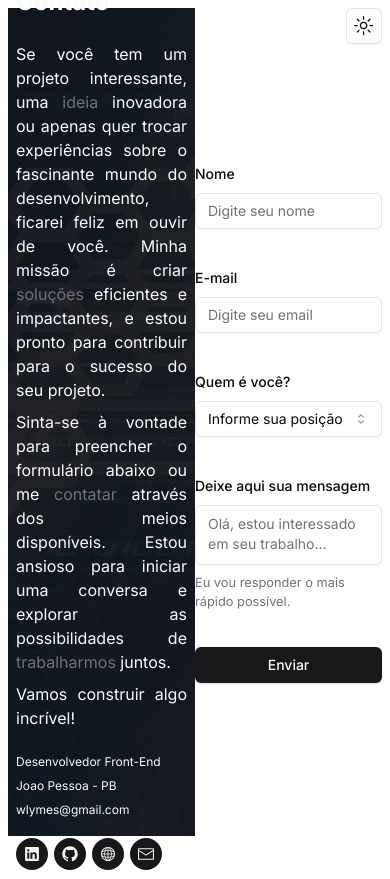
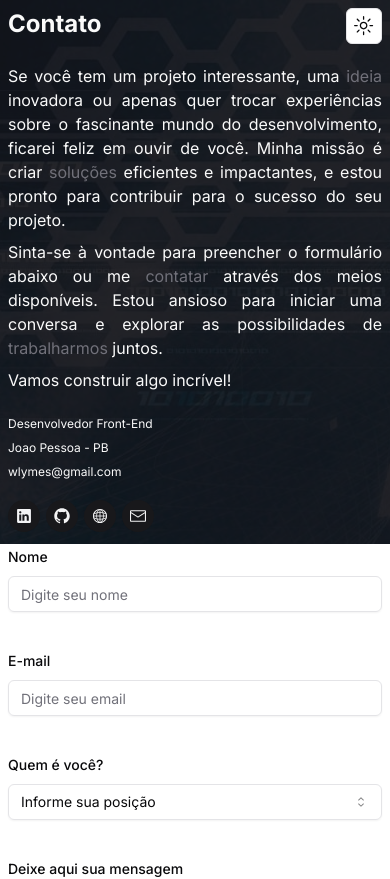
Before and after one commit to renovatt/resend-email-route-api, a Next.js app: page /contact in a window 390 px wide. Shown: the top 879 px of the page. Built offline with nearby package versions, Linux system fonts and the light colour scheme.

Commit message:
fix: few styles fixed

```diff
--- a/src/app/(main)/contact/page.tsx
+++ b/src/app/(main)/contact/page.tsx
@@ -4,19 +4,22 @@ import SidePage from "@/app/_components/SidePage"
 
 export default function Contact() {
   return (
-    <section className="p-2 w-screen h-screen flex items-center justify-center">
-      <div className="absolute right-2 top-2">
+    <section className="p-0 md:p-2 w-screen h-screen flex md:flex-row flex-col items-center justify-start md:justify-center">
+      <div className="md:flex w-full justify-end items-center hidden md:absolute right-2 top-2">
         <ModeToggle />
       </div>
-      <article className="w-1/2 relative h-full flex items-center justify-center flex-col space-y-4 bg-primary">
+      <article className="w-full md:w-1/2 relative h-full flex items-center justify-center flex-col bg-primary">
         <div style={{ backgroundImage: "url('/bg-contact.jpg')" }} className="bg-side opacity-50 dark:opacity-20 mix-blend-overlay dark:mix-blend-normal absolute h-full w-full bg-center bg-no-repeat inset-0" />
         <section className="w-full max-w-md z-10">
+          <div className="flex justify-end items-center absolute md:hidden right-2 top-2">
+            <ModeToggle />
+          </div>
           <SidePage />
         </section>
       </article >
 
-      <article className="w-1/2 h-full flex flex-col items-center justify-center gap-4">
-        <section className="w-full max-w-md">
+      <article className="w-full md:w-1/2 h-full flex flex-col items-center justify-center gap-4 mb-20">
+        <section className="w-full max-w-md px-2 mb-14 md:m-0">
           <ContactForm />
         </section>
       </article>
```
